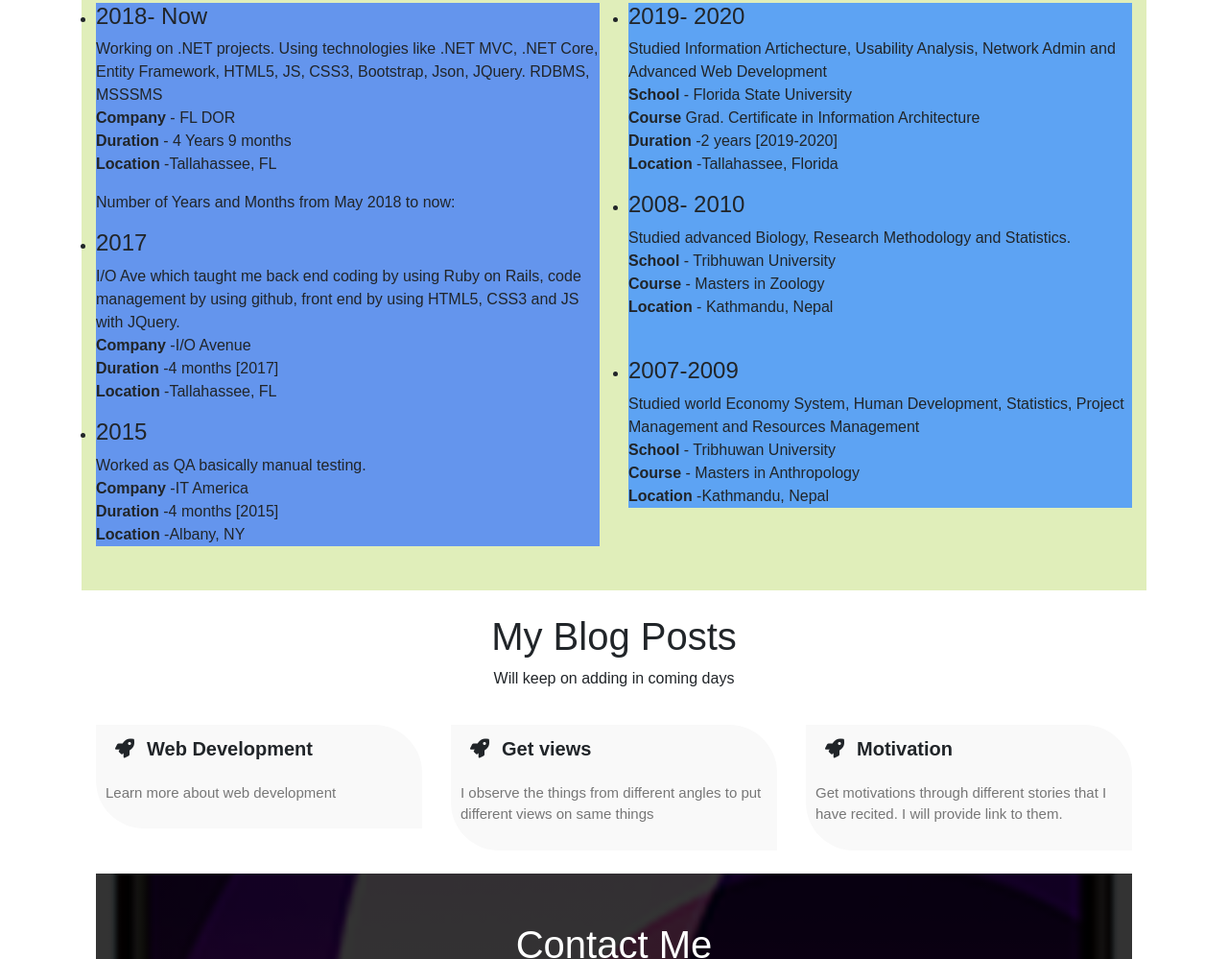
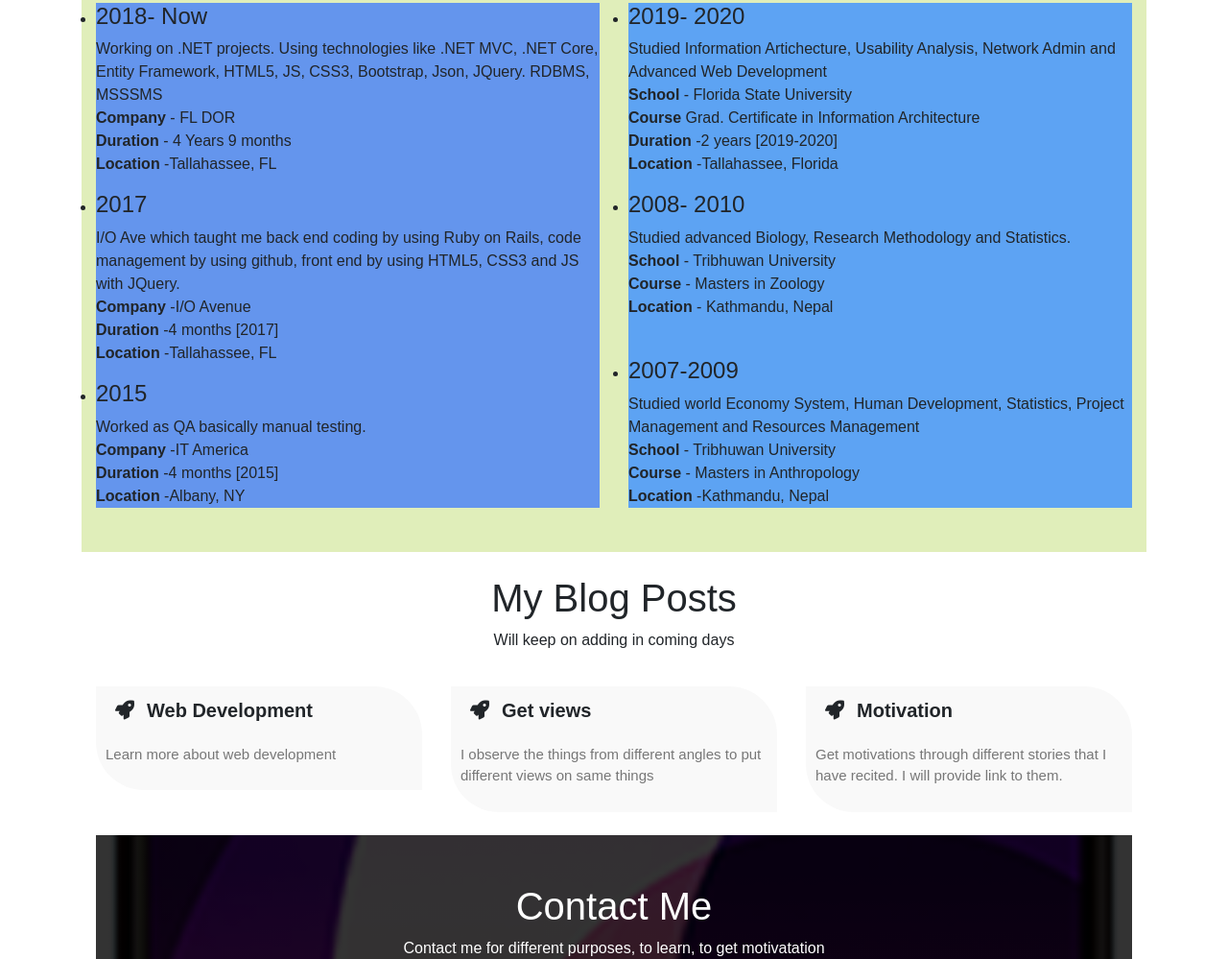
Before and after one commit to madhunepal/MyWebSite, a plain HTML site: page index.html in a window 1280 px wide. Shown: the part 1863-2862 px from the top of the page at 96% size. Drawn offline with nearby package versions, Linux system fonts and the light colour scheme.

Commit message:
Update index.html

```diff
--- a/index.html
+++ b/index.html
@@ -181,7 +181,7 @@ In addition to programming, I enjoy watching sports and engaging in outdoor acti
                                         <b>Company</b> - FL DOR <br>
                                         <b>Duration</b> - <span id="demo"> </span><br>
                                         <b>Location</b> -Tallahassee, FL <br>
-                                    <p>Number of Years and Months from May 2018 to now:</p>
+
                                     </p>
                                 </li>
                                 <li>
```
Lines whose indentation alone changed are shown as unchanged.
